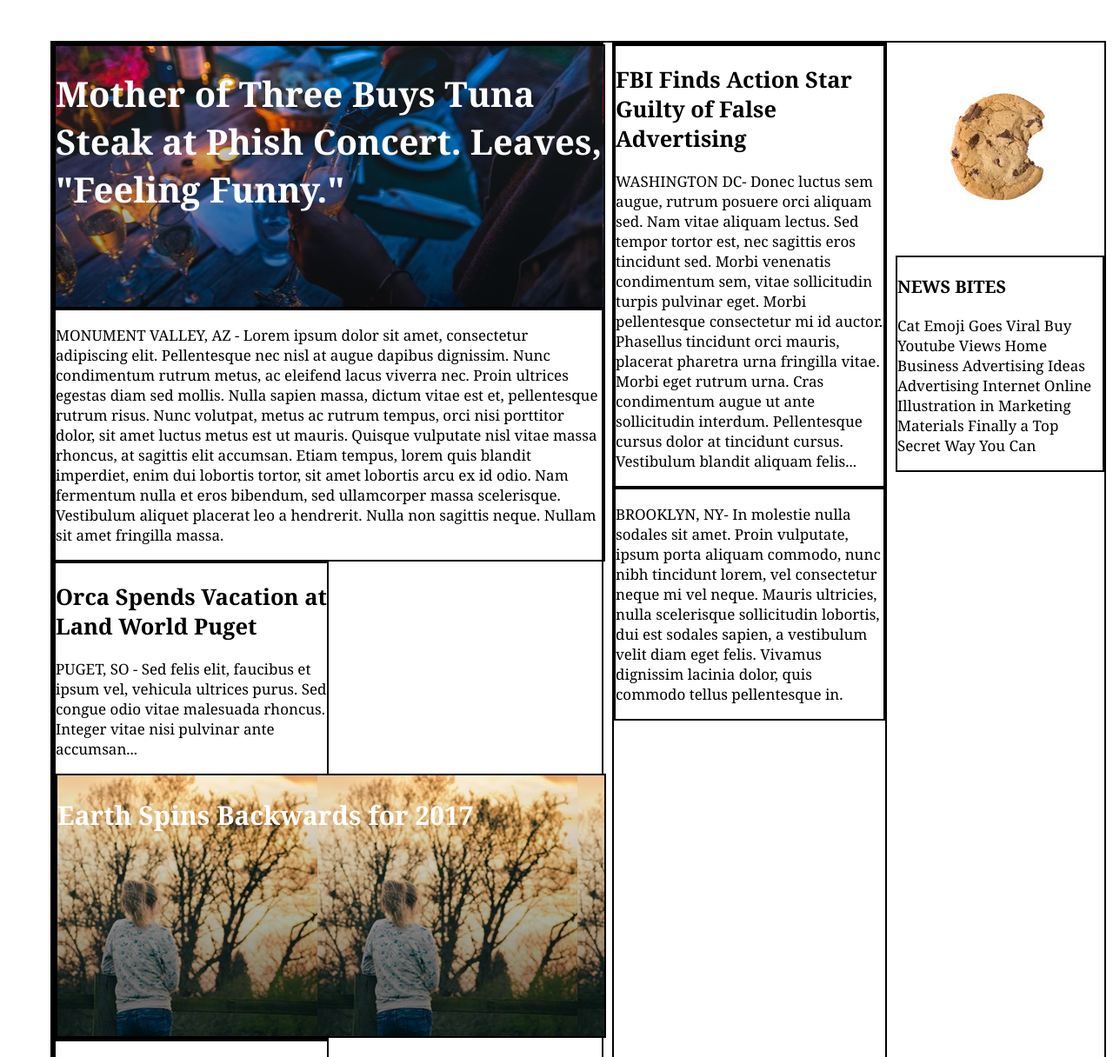
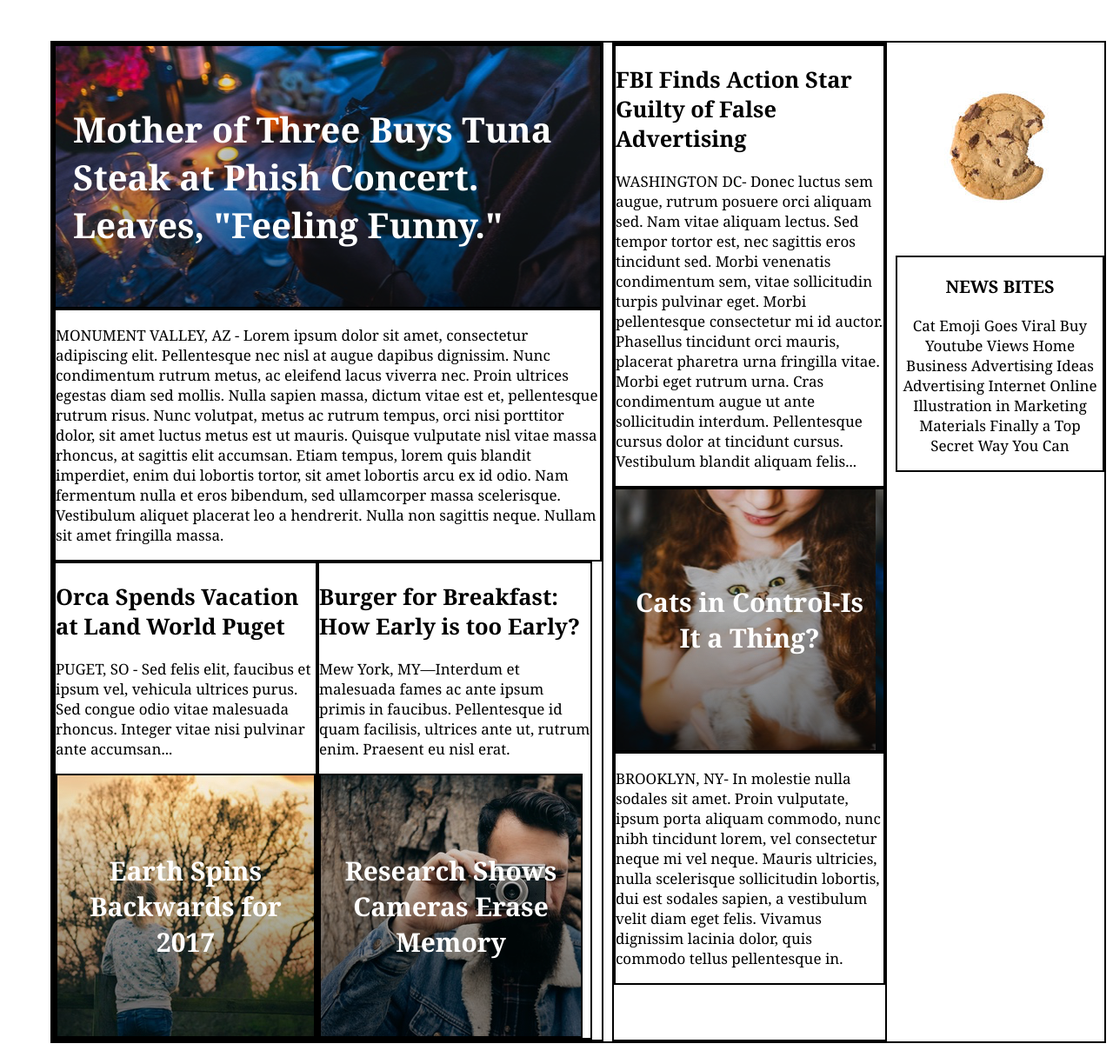
Before and after one commit to elliott1234/MyTimes, a plain HTML site: page index.html in a window 1280 px wide. Shown: the part 75-1291 px from the top of the page at 87% size. Drawn offline with Linux system fonts and the light colour scheme.

Commit message:
Second commit

```diff
--- a/index.html
+++ b/index.html
@@ -43,14 +43,18 @@
         vehicula ultrices purus. Sed congue odio vitae malesuada rhoncus.
         Integer vitae nisi pulvinar ante accumsan...</p>
     <div class="header2">
-          <h2 id="earth">Earth Spins Backwards for 2017</h2>
+        <h2 id="earth">Earth Spins<br /> Backwards for<br /> 2017</h2>
     </div>
     </div>
     <div class="camera">
+
       <h2>Burger for Breakfast: How Early is too Early?</h2>
       <p>Mew York, MY—Interdum et malesuada fames ac ante ipsum primis in faucibus.
         Pellentesque id quam facilisis, ultrices ante ut, rutrum enim.
         Praesent eu nisl erat.</p>
+    <div class="header3">
+      <h2 id="earth">Research Shows<br /> Cameras Erase<br /> Memory</h2>
+    </div>
 
     </div>
     </div>
@@ -64,6 +68,9 @@
          placerat pharetra urna fringilla vitae. Morbi eget rutrum urna.
          Cras condimentum augue ut ante sollicitudin interdum.
           Pellentesque cursus dolor at tincidunt cursus. Vestibulum blandit aliquam felis...</p>
+      </div>
+      <div class="header4">
+          <h2 id="earth">Cats in Control-Is<br /> It a Thing?</h2>
       </div>
       <div class="brooklyn">
         <p>BROOKLYN, NY- In molestie nulla sodales sit amet. Proin vulputate,
--- a/resources/css/index.css
+++ b/resources/css/index.css
@@ -6,6 +6,7 @@ header {
   align-items: center;
   justify-content: flex-start;
   }
+
 div {
   border: solid 2px black;
 }
@@ -14,14 +15,17 @@ div {
   color: MediumAquamarine;
   margin-left: 25px;
   }
+
 .navigation {
   color: black;
   margin-left: 900px;
  }
+
 #link {
   margin-left: 10px;
   color: black;
  }
+
 .main {
     margin-top: 50px;
     display: flex;
@@ -31,62 +35,106 @@ div {
     font-size: 17px;
     color: black;
   }
+
  .large {
     display: flex;
-    flex-direction: column;
+    flex-direction: row;
     width: 630px;
     flex-wrap: wrap;
     margin-right: 10px;
   }
+
  .monument {
       width: 630px;
     }
+
   .header1 {
       display: flex;
-      justify-content: flex-start;
+      align-items: center;
       background-image: url("../images/main.PNG"); width: 629; height: 300;
-      min-width: 629px;
+      max-width: 629px;
       min-height: 300px;
-
+      padding-left: 20px;
     }
 
-    #mother{
+ #mother {
+      display: flex;
       font-family: Georgia;
       font-weight: bold;
       font-size: 40px;
       color: white;
     }
+
 .autumn {
-    width: 312px
+    width: 299px
   }
 
-    .header2{
+.header2 {
       display: flex;
-      justify-content: flex-start;
+      align-items: center;
       background-image: url("../images/autumn.PNG"); width: 299; height: 300;
-      min-width: 629px;
+      max-width: 299px;
       min-height: 300px;
     }
 
-    #earth{
+#earth {
   font-family: Georgia;
   font-weight: bold;
   font-size: 30px;
   color: white;
+  margin: auto;
+  flex-wrap: wrap;
+  width: 400px;
+  text-align: center;
   }
+
 .camera {
    width: 312px
   }
+
+.header3 {
+      display: flex;
+      justify-content: center;
+      background-image: url("../images/camera.PNG"); width: 299; height: 300;
+      max-width: 299px;
+      max-width: 299px;
+      min-height: 300px;
+    }
+
 .medium {
       min-width: 300px;
       display: flex;
       flex-direction: column;
       margin-right: 10px
+    }
 
+.header4{
+      display: flex;
+      align-items: center;
+      justify-content: center;
+      background-image: url("../images/cat.PNG"); width: 299; height: 300;
+      min-width: 299px;
+      min-height: 300px;
     }
+
 .small {
       width: 240px;
       display:flex;
       flex-direction: column;
       margin-right: 10px
     }
+
+.bites {
+      text-align: center;
+    }
+
+#emoji {
+      margin: auto;
+      flex-wrap: wrap;
+      width: 150px;
+      text-align: center;
+      background-color: WhiteSmoke;
+      font-family: Verdana;
+      font-size: 12px;
+      color: DimGray;
+    }
```
Lines whose indentation alone changed are shown as unchanged.
